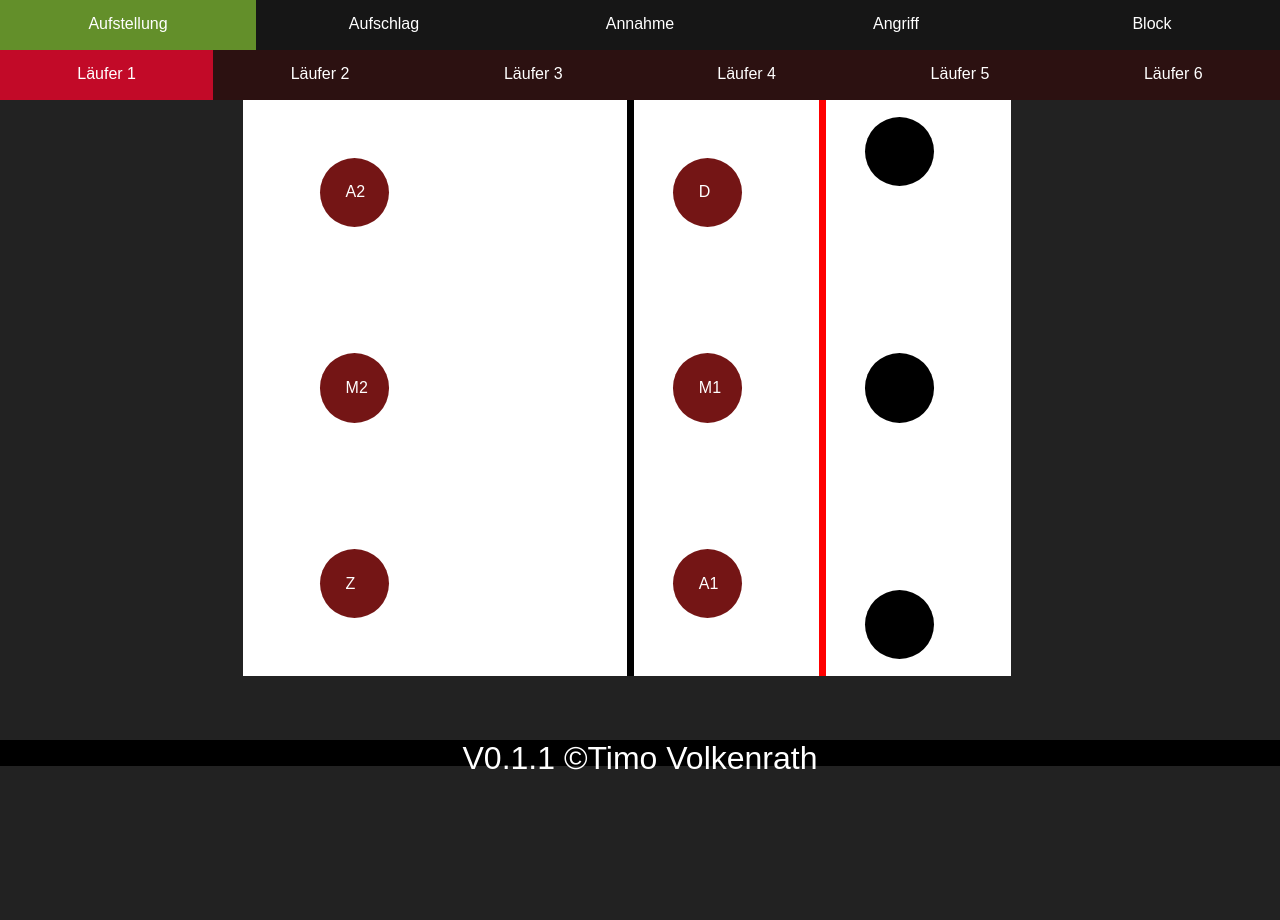
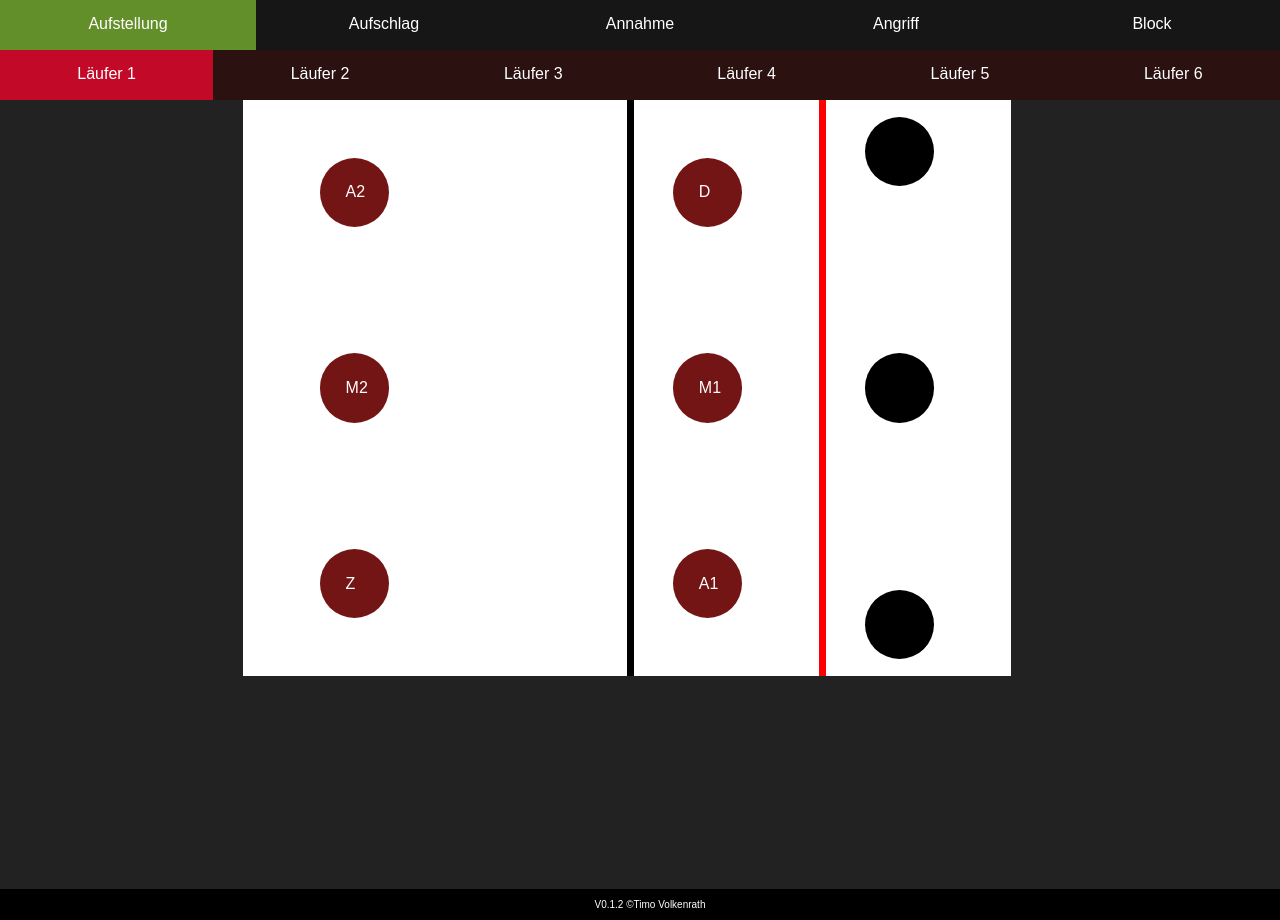
Before and after one commit to 2000Timo/Laufersystem, a plain HTML site: page index.html in a window 1280 px wide. Before the commit the page ends 800 px from the top, so only its background shows below. Drawn offline with Linux system fonts and the light colour scheme.

Commit message:
Version 0.1.2

```diff
--- a/Feld.css
+++ b/Feld.css
@@ -6,6 +6,7 @@ feld{
     height: 45vw;
     margin-left: 19vw;
     margin-right: auto;
+    margin-bottom: 5vw;
 }
 
 feld > Linie{
--- a/Menu.css
+++ b/Menu.css
@@ -51,14 +51,13 @@ auswahl.läufer:hover:not(auswahl.läufer.active){
 
 
 boden{
-    position: relative;
-    bottom: 0;
-    float: left;
+    position: absolute;
+    bottom: -120px;
+    left:0;
     width: 100%;
-    height: 2vw;
     background-color: black;
     color: white;
     text-align: center;
-    margin-top: 5vw;
-    font-size: 2em;
+    padding: 10px;
+    font-size: 10px;
 }
--- a/index.html
+++ b/index.html
@@ -54,7 +54,7 @@
       </spieler>
     </mannschaft>
   </feld>
-  <boden>V0.1.1 ©Timo Volkenrath</boden>
+  <boden>V0.1.2 ©Timo Volkenrath</boden>
 
 <script src="script.js"></script>
 </body>
```
